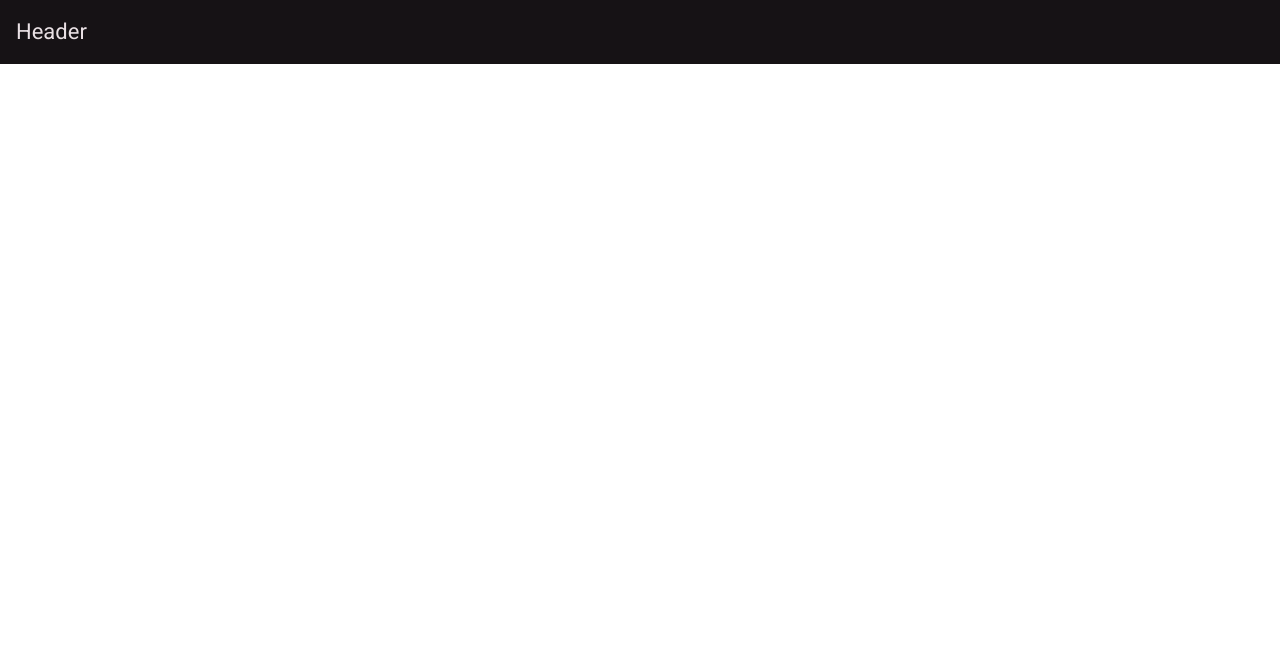
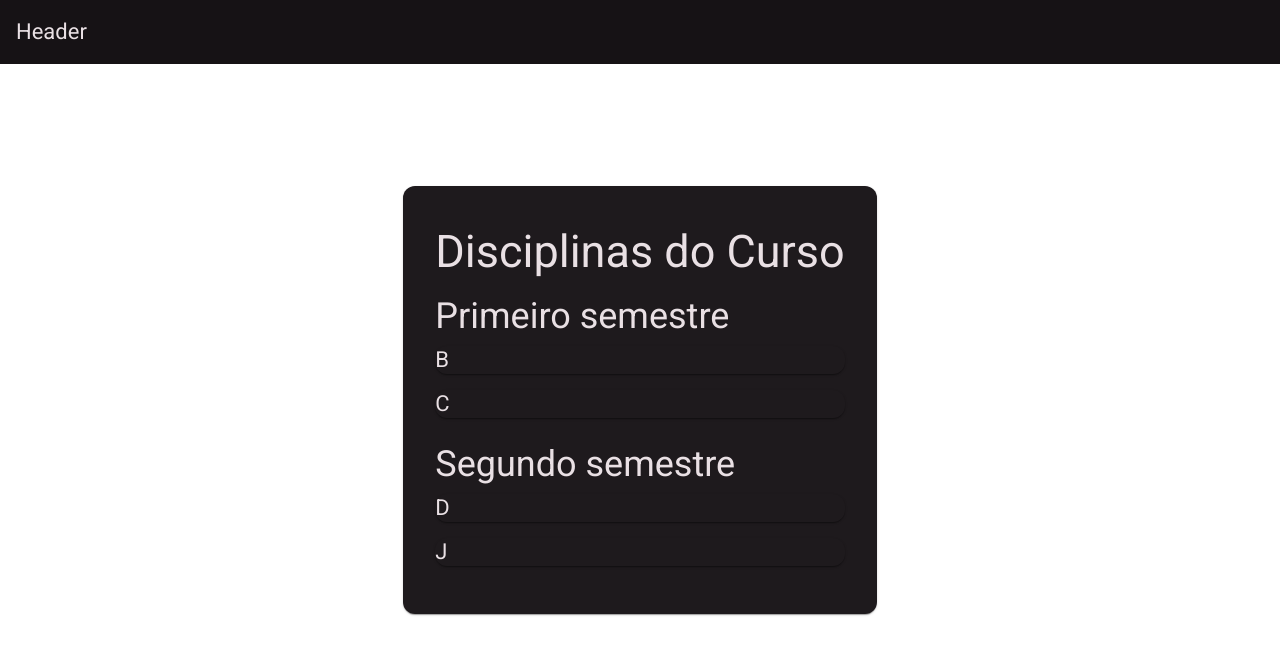
Before and after one commit to leandroCodeDev/fmt-modulo-2-semana-7, an Angular app: page /disciplina in a window 1280 px wide. Before the commit this address led to /. Shown: the top 654 px of the page. Built offline with nearby package versions, Linux system fonts and the light colour scheme.

Commit message:
adicionado disciplinas

```diff
--- a/src/app/app.routes.ts
+++ b/src/app/app.routes.ts
@@ -3,11 +3,13 @@ import { HomeComponent } from './home/home.component';
 import { LoginComponent } from './login/login.component';
 import { CadastroAlunoComponent } from './cadastro-aluno/cadastro-aluno.component';
 import { AlunosComponent } from './alunos/alunos.component';
+import { DisciplinasComponent } from './disciplinas/disciplinas.component';
 
 export const routes: Routes = [
     { path: 'lista', component: AlunosComponent },
     { path: 'cadastro-aluno', component: CadastroAlunoComponent },
     { path: 'login', component: LoginComponent },
+    { path: 'disciplina', component: DisciplinasComponent },
     { path: 'home', component: HomeComponent }, // Substitua HomeComponent pelo seu componente real
     // { path: '', redirectTo: '/login', pathMatch: 'full' },
     // { path: '**', redirectTo: '/login' }
--- /dev/null
+++ b/src/app/auth.service.ts
@@ -0,0 +1,15 @@
+// auth.service.ts
+import { Injectable } from '@angular/core';
+
+@Injectable({
+  providedIn: 'root'
+})
+export class AuthService {
+  private loggedInUser = {
+    course: 'Curso A' // Exemplo estático
+  };
+
+  getUserCourse(): string {
+    return this.loggedInUser.course;
+  }
+}
--- a/src/app/disciplinas/disciplinas.component.html
+++ b/src/app/disciplinas/disciplinas.component.html
@@ -1 +1,10 @@
-<p>disciplinas works!</p>
+<!-- course-subjects.component.html -->
+<mat-card class="subjects-card">
+    <h2>Disciplinas do Curso</h2>
+    <div *ngFor="let semester of semesters">
+      <h3>{{semester.semester}}</h3>
+      <mat-card *ngFor="let subject of semester.subjects" class="subject-card">
+        <mat-card-title>{{subject}}</mat-card-title>
+      </mat-card>
+    </div>
+  </mat-card>
--- a/src/app/disciplinas/disciplinas.component.scss
+++ b/src/app/disciplinas/disciplinas.component.scss
@@ -0,0 +1,17 @@
+/* course-subjects.component.scss */
+.subjects-card {
+    max-width: 800px;
+    margin: 2rem auto;
+    padding: 2rem;
+    display: flex;
+    flex-direction: column;
+    color: #e9e0e4;
+  }
+
+  .subject-card {
+    margin-bottom: 1rem;
+  }
+
+  h2, h3 {
+    margin: 0.5rem 0;
+  }
--- a/src/app/disciplinas/disciplinas.component.ts
+++ b/src/app/disciplinas/disciplinas.component.ts
@@ -1,12 +1,48 @@
-import { Component } from '@angular/core';
+import { Component, OnInit } from '@angular/core';
+import { ActivatedRoute } from '@angular/router';
+import { MatCardModule } from '@angular/material/card';
+import {CommonModule} from '@angular/common';
+import { AuthService } from '../auth.service';
 
+
+
+interface Semester {
+  semester: string;
+  subjects: string[];
+}
 @Component({
   selector: 'app-disciplinas',
   standalone: true,
-  imports: [],
+  imports: [
+    MatCardModule,
+    CommonModule
+  ],
   templateUrl: './disciplinas.component.html',
   styleUrl: './disciplinas.component.scss'
 })
-export class DisciplinasComponent {
+export class DisciplinasComponent  implements OnInit {
+  courseName: string = '';
+  semesters: Semester[] = [];
 
+  // Exemplos de disciplinas por curso e semestre
+  courseSubjects: { [key: string]: Semester[] } = {
+    'Curso A': [
+      { semester: 'Primeiro semestre', subjects: ['B', 'C'] },
+      { semester: 'Segundo semestre', subjects: ['D', 'J'] },
+      // Adicione mais semestres e disciplinas conforme necessário
+    ],
+    'Curso X': [
+      { semester: 'Primeiro semestre', subjects: ['B', 'E'] },
+      { semester: 'Segundo semestre', subjects: ['E', 'F'] },
+      // Adicione mais semestres e disciplinas conforme necessário
+    ],
+    // Adicione mais cursos conforme necessário
+  };
+
+  constructor(private authService: AuthService) {}
+
+  ngOnInit(): void {
+    this.courseName = this.authService.getUserCourse();
+    this.semesters = this.courseSubjects[this.courseName] || [];
+  }
 }
```
